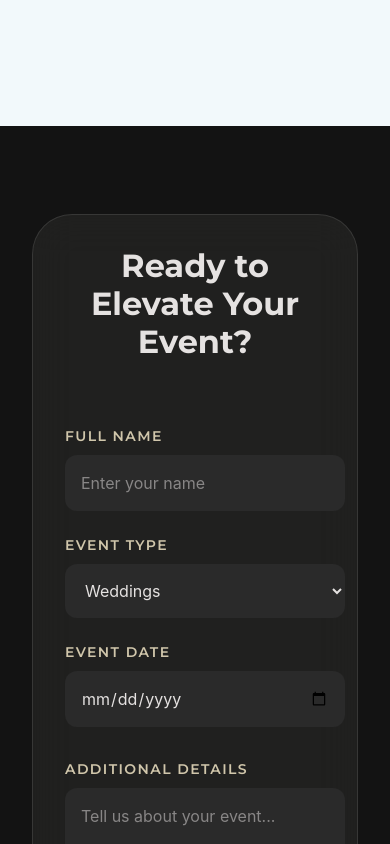
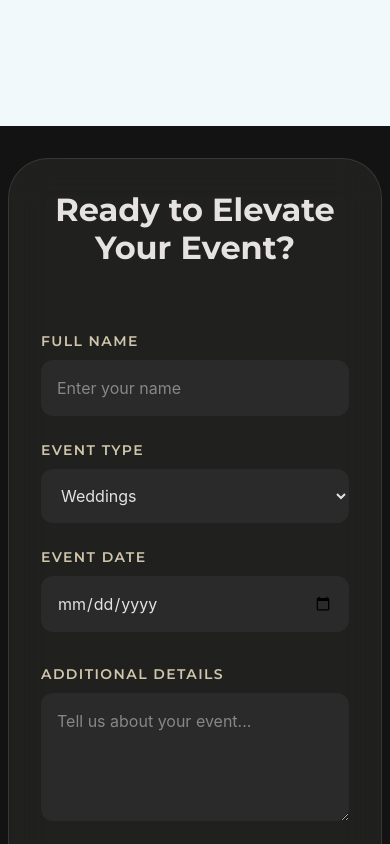
Before and after one commit to TettehSolomon/mcayubz, a React (Vite) app: page / in a window 390 px wide. Shown: the part 7860-8704 px from the top of the page. Built offline with nearby package versions, Linux system fonts and the light colour scheme.

Commit message:
updated contact section

```diff
--- a/src/components/Contact.jsx
+++ b/src/components/Contact.jsx
@@ -3,9 +3,9 @@ import React, { useEffect } from 'react';
 const Contact = () => {
     return (
 
-        <section id="contact" className="py-22 md:py-32 relative overflow-hidden">
+        <section id="contact" className="py-8 md:py-32 relative overflow-hidden">
             <div className="absolute top-0 right-0 w-1/2 h-full bg-[#ffe16d]/5 blur-[120px] -z-10"></div>
-            <div className="max-w-[1280px] mx-auto px-8">
+            <div className="max-w-[1280px] mx-auto px-2">
                 <div className="max-w-4xl mx-auto glass-card rounded-[40px] p-8 md:p-16">
                     <div className="text-center mb-16">
                         <h3 className="font-['Montserrat'] text-[32px] md:text-[48px] leading-[1.2] font-bold text-[#e5e2e1] mb-4">Ready to Elevate Your Event?</h3>
```
